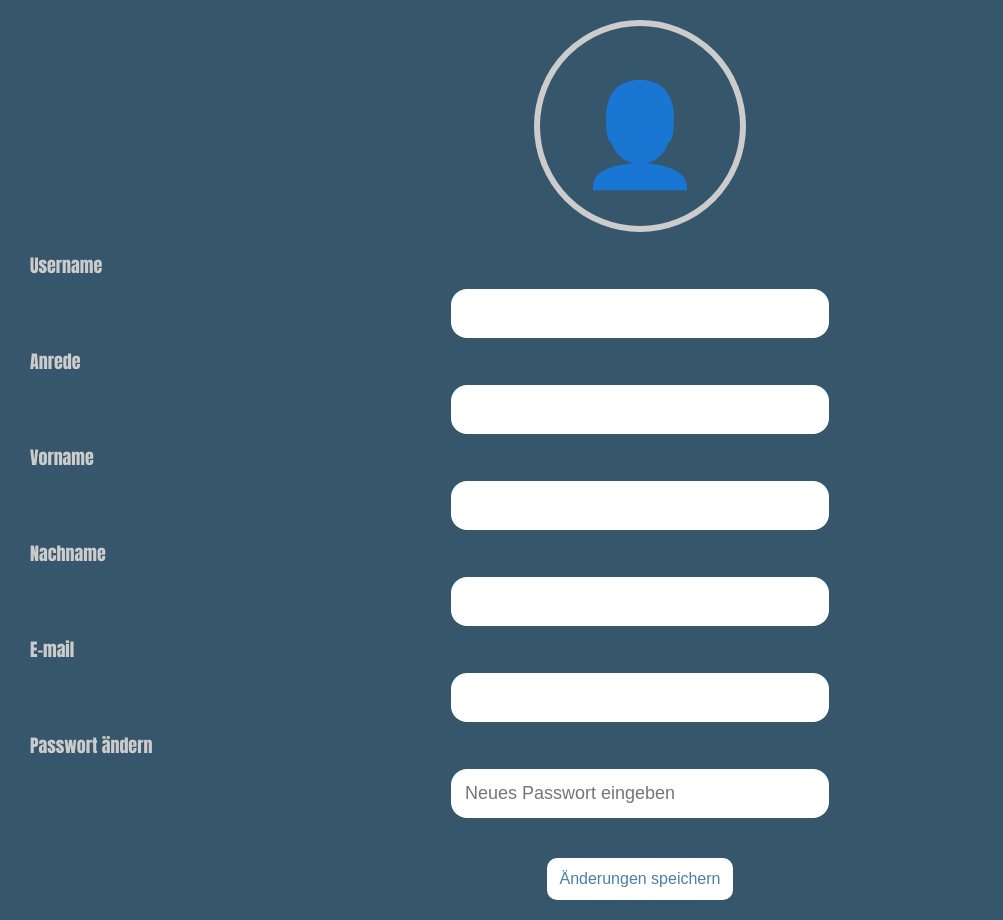
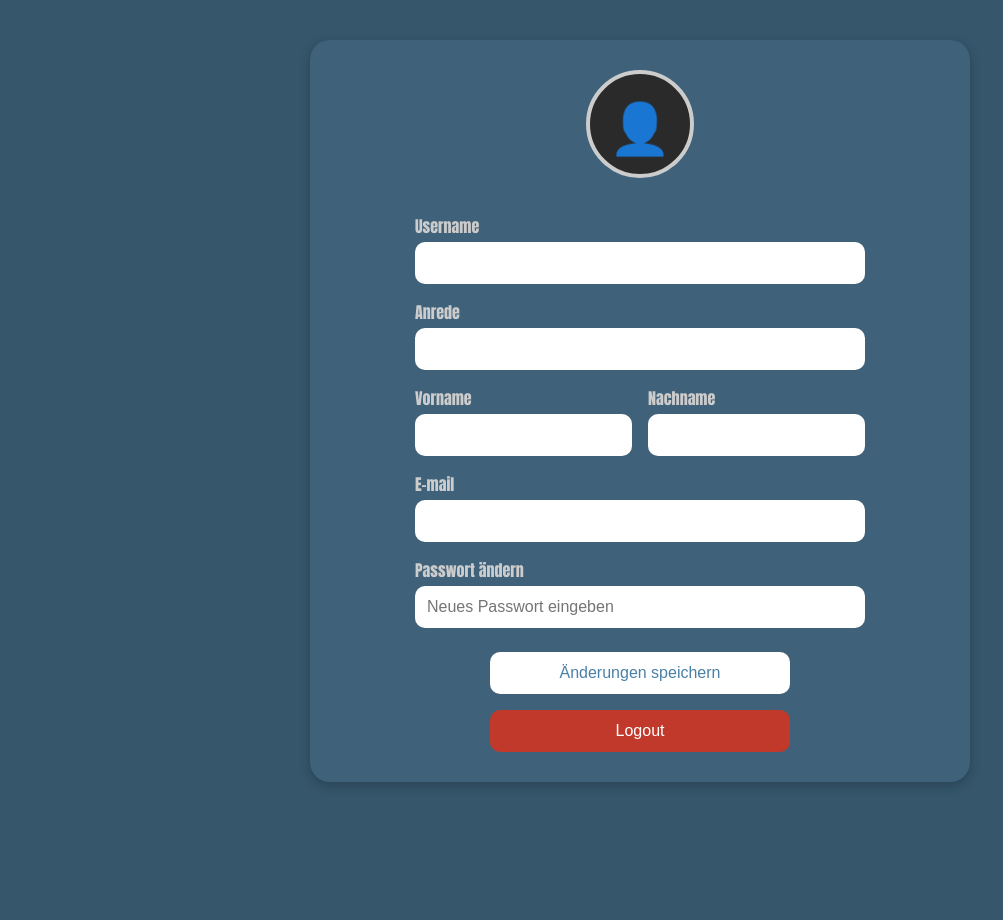
Before and after one commit to lucamosberger/IM4, a PHP site: page /profil.html in a window 1280 px wide. Shown: the part 89-1009 px from the top of the page, without its empty margins (0-1003 px from the left). After the commit the page ends 874 px from the top, so only its background shows below. Run offline with PHP 8.4, Linux system fonts and the light colour scheme; a stand-in replaces the project's code that opens the database connection.

Commit message:
Bug Fixes

```diff
--- a/api/profile/get_question.php
+++ /dev/null
@@ -1 +0,0 @@
-$pdo = new PDO('mysql:host=localhost;dbname=HIER_NAME', 'BENUTZER', 'PASSWORT');
--- a/css/profil.css
+++ b/css/profil.css
@@ -1,3 +1,4 @@
+/* === Grundlegendes Layout === */
 body {
   margin: 0;
   padding: 0;
@@ -6,7 +7,7 @@ body {
   color: #ddd;
 }
 
-  /* Header */
+/* === Header === */
 header {
   background-color: #4a80a6;
   color: white;
@@ -21,73 +22,94 @@ body {
   font-size: 28px;
 }
 
-  .menu-icon, .profile-icon {
+.menu-icon,
+.profile-icon {
   font-size: 32px;
   cursor: pointer;
-    padding-right: 5px;
-    padding-left: 5px;
+  padding: 0 5px;
 }
 
-  /* Profilbereich */
-  .profil-container {
-    text-align: center;
-    padding: 20px;
+.menu-icon i,
+.profile-icon i {
+  color: #ffffff;
+  transition: color 0.2s ease;
 }
 
+.menu-icon:hover i,
+.profile-icon:hover i {
+  color: #e6e6e6;
+}
+
+.logo-link {
+  text-decoration: none;
+  color: inherit;
+  font: inherit;
+  cursor: pointer;
+}
+
+/* === Profil-Container === */
+.profil-container {
+  background-color: #3f617a;
+  border-radius: 20px;
+  padding: 30px;
+  margin: 40px auto;
+  max-width: 600px;
+  box-shadow: 0 4px 12px rgba(0, 0, 0, 0.2);
+  text-align: center;
+}
+
+/* === Profilbild (kleiner & zentriert) === */
 .profilbild {
-    width: 200px;
-    height: 200px;
-    border: 6px solid #ccc;
+  width: 100px;
+  height: 100px;
+  border: 4px solid #ccc;
   border-radius: 50%;
-    margin: 0 auto;
+  margin: 0 auto 20px auto;
   display: flex;
   justify-content: center;
   align-items: center;
+  background-color: #2a2a2a;
 }
 
 .profilbild .icon {
-    font-size: 100px;
+  font-size: 50px;
 }
 
-  h2 {
-    font-size: 28px;
-    margin-top: 15px;
-    color: #e6e6e6;
-  }
-
-  /* Formular */
+/* === Formular allgemein === */
 .profil-formular {
-    margin-top: 20px;
   display: flex;
   flex-direction: column;
-    align-items: center;
-    gap: 10px;
+  gap: 0;
+  width: 100%;
+  max-width: 450px;
+  margin: 0 auto;
 }
 
 .profil-formular label {
   align-self: flex-start;
-    font-size: 18px;
+  font-size: 16px;
   color: #ccc;
-    margin-left: 10px;
+  margin-top: 16px;
+  margin-bottom: 4px;
 }
 
 .profil-formular input {
-    width: 90%;
-    max-width: 350px;
-    padding: 14px;
-    border-radius: 16px;
+  width: 100%;
+  padding: 12px;
+  border-radius: 10px;
   border: none;
-    font-size: 18px;
+  font-size: 16px;
   background-color: white;
   color: #2a2a2a;
+  box-sizing: border-box;
 }
 
+/* === Zweispaltige Felder: Vor- und Nachname === */
 .namenfelder {
   display: flex;
   gap: 16px;
+  margin-top: 16px;
   width: 100%;
-    max-width: 350px;
-    margin-bottom: 10px;
 }
 
 .namenfelder div {
@@ -96,32 +118,14 @@ body {
   flex-direction: column;
 }
 
-
-
-  .logo-link {
-    text-decoration: none;
-    color: inherit;
-    font: inherit;
-    cursor: pointer;
+.namenfelder label {
+  margin-top: 0;
 }
 
-  .profile-icon img {
-    width: 35px;         /* oder 40px, je nach Wunsch */
-    height: 35px;
-    border-radius: 50%;  /* rundes Profilbild */
-    object-fit: cover;   /* sauberer Zuschnitt */
-    cursor: pointer;
-  }
-
-  .menu-icon img {
-    width: 35px;         /* oder 40px, je nach Wunsch */
-    height: 32px;
-    cursor: pointer;
-  }
-
-  button {
+/* === Buttons === */
+.profil-formular button {
   padding: 12px;
-    margin-top: 30px;
+  margin-top: 24px;
   background-color: white;
   color: #4a80a6;
   border: none;
@@ -129,65 +133,56 @@ body {
   font-size: 16px;
   cursor: pointer;
   transition: background-color 0.3s ease;
+  width: 100%;
+  max-width: 300px;
+  align-self: center;
 }
 
-  button:hover {
+.profil-formular button:hover {
   background-color: #9bbfd9;
 }
 
-
-    /* Menü-Icons weiß färben */
-.menu-icons .menu-icon i,
-.profile-icon i {
-  color: #ffffff;
-  transition: color 0.2s ease;
+#logoutBtn {
+  background-color: #c0392b;
+  color: white;
+  margin-top: 16px;
 }
 
-/* Hover-Effekt: Farbe der Icons ändern */
-.menu-icons .menu-icon:hover i {
-  color: #e6e6e6;
+#logoutBtn:hover {
+  background-color: #e74c3c;
 }
 
-.profile-icon:hover i {
-  color: #e6e6e6;
+/* === Responsive Optimierungen === */
+@media (max-width: 480px) {
+  .namenfelder {
+    flex-direction: column;
+    gap: 0;
   }
 
-  /* Menü-Icons weiß färben */
-.menu-icons .menu-icon i,
-.profile-icon i {
-  color: #ffffff;
-  transition: color 0.2s ease;
+  .profil-formular {
+    max-width: 95%;
   }
 
-.menu-icon i,
-.menu-icon:visited i,
-.menu-icon:active i,
-.menu-icon:focus i,
-.profile-icon i,
-.profile-icon:visited i,
-.profile-icon:active i,
-.profile-icon:focus i {
-  color: #ffffff;
+  .profilbild {
+    width: 80px;
+    height: 80px;
+  }
+
+  .profilbild .icon {
+    font-size: 40px;
+  }
+}
+
+.menu-icon a,
+.menu-icon a:visited,
+.menu-icon a:focus,
+.menu-icon a:hover,
+.menu-icon a:active,
+.profile-icon a,
+.profile-icon a:visited,
+.profile-icon a:focus,
+.profile-icon a:hover,
+.profile-icon a:active {
+  color: white;
   text-decoration: none;
 }
-
-.menu-icon,
-.menu-icon:visited,
-.menu-icon:focus,
-.menu-icon:active,
-.profile-icon,
-.profile-icon:visited,
-.profile-icon:focus,
-.profile-icon:active {
-  color: #ffffff;
-  text-decoration: none;
-}
-
-/* Hover-Effekt: Farbe der Icons ändern */
-.menu-icons .menu-icon:hover i {
-  color: #e6e6e6;
-}
-
-.profile-icon:hover i {
-  color: #e6e6e6;
-}
--- a/js/logout.js
+++ b/js/logout.js
@@ -13,7 +13,7 @@ document.getElementById("logoutBtn").addEventListener("click", async (e) => {
 
     if (result.status === "success") {
       // Redirect to login page after successful logout
-      window.location.href = "login.html";
+      window.location.href = "index.html";
     } else {
       console.error("Logout failed");
       // alert("Logout failed. Please try again.");
--- a/profil.html
+++ b/profil.html
@@ -45,11 +45,16 @@
       <input type="text" id="anrede" />
 
 
-      <label>Vorname</label>
+    <div class="namenfelder">
+      <div>
+      <label for="vorname">Vorname</label>
       <input type="text" id="vorname" />
-
-      <label>Nachname</label>
-      <input type="text" id="nachname" />
+      </div>
+      <div>
+        <label for="nachname">Nachname</label>
+        <input type="text" id="nachname" />
+    </div>
+    </div>
 
 
       <label>E-mail</label>
@@ -61,12 +66,13 @@
 
     <!-- ✅ Speicher-Button -->
     <button type="submit">Änderungen speichern</button>
-
+    <button id="logoutBtn">Logout</button>
     </form>
 
   </div>
 
   <script src="js/profil.js"></script>
+  <script src="js/logout.js"></script>
 
 </body>
 </html>
```
Also changed, not shown: api/get_question.php (+14 -17 lines), js/game.js (+15 -25 lines), login.html (added, +36 -0 lines), api/profile/game.php (added). Lines whose indentation alone changed are shown as unchanged.
